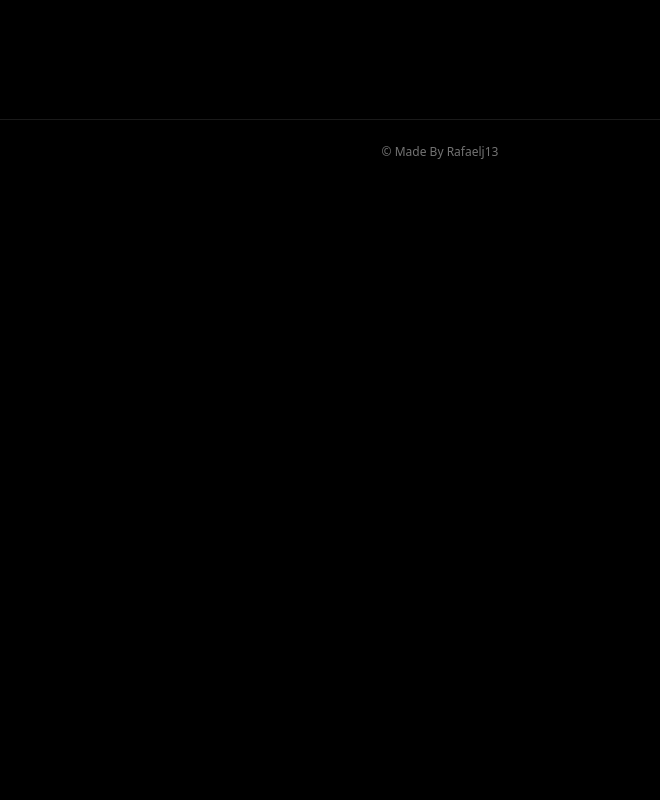
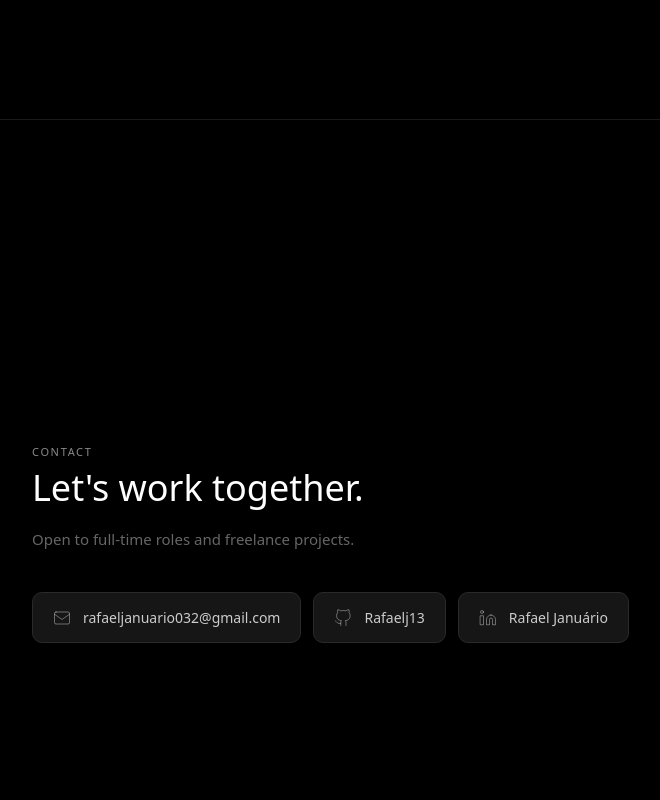
Before and after one commit to RafaelJ13/Portfolio, a React (Vite) app: page / in a window 1280 px wide. Shown: the part 1480-2280 px from the top of the page, without its empty margins (200-860 px from the left). Before the commit the page ends 1664 px from the top, so only its background shows below. Built offline with nearby package versions, Linux system fonts and the light colour scheme; no server answers.

Commit message:
feat: enhance App component with Contact section and implement scroll snapping; update About section stats dynamically

```diff
--- a/src/App.jsx
+++ b/src/App.jsx
@@ -1,24 +1,17 @@
-import Lenis from 'lenis'
-import { useEffect } from 'react';
-
 import BackgroundGrid from './Components/background/BackgroundGrid'
 import HeroSection from './Components/sections/HeroSection';
 import CustomCursor from './Components/ui/CustomCursor';
 import SiteFooter from './Components/ui/SiteFooter';
 import useCustomCursor from './hooks/useCustomCursor';
 import About from './Components/sections/About'
+import Contact from './Components/sections/Contact';
+import useScrollSnap from './hooks/useScrollSnap'
 
 function App() {
+    const SECTIONS = ['hero', 'about', 'contact']
+
     const { cursorEnabled, cursorPoint, isCursorHovering } = useCustomCursor();
-
-        useEffect(() => {
-            const lenis = new Lenis()
-            function raf(time) {
-                lenis.raf(time)
-                requestAnimationFrame(raf)
-            }
-            requestAnimationFrame(raf)
-        }, [])
+    useScrollSnap(SECTIONS)
 
     return (
         <>
@@ -35,6 +28,7 @@ function App() {
             </div>
             <div>
                 <About />
+                <Contact />
                 <SiteFooter />
             </div>
         </>
--- a/src/Components/sections/About.jsx
+++ b/src/Components/sections/About.jsx
@@ -1,21 +1,24 @@
 import useGitHubRepoCount from '../../hooks/useGithubRepoCount.js'
+import useGithubLanguageCount from '../../hooks/useGithubLanguageCount.js';
 import '../../styles/About.css'
 import techStack from '../../data/techStack.js'
 
 function About() {
+    const currYear = new Date().getFullYear();
 
     const repoCount = useGitHubRepoCount("RafaelJ13");
+    const userlangs = useGithubLanguageCount("RafaelJ13");
 
     const stats = [
-        { num: "5+", label: "Years coding" },
+        { num: (currYear-2020).toString()+"+", label: "Years coding" },
         { num: repoCount.toString(),  label: "Projects built" },
-        { num: "4",  label: "Core technologies" },
+        { num: userlangs.toString(),  label: "Core technologies" },
         { num: "PT", label: "Based in Portugal" },
     ];
 
 
     return (
-        <section id="about" className="min-h-screen snap-start flex flex-col justify-center border-b border-neutral-900">
+        <section id="about" className="min-h-screen flex flex-col justify-center border-b border-neutral-900">
             <div className="max-w-4xl w-full mx-auto px-10">
                 <p className="section-label -mb-6">About</p>
                 <div className="about-grid">
--- /dev/null
+++ b/src/Components/sections/Contact.jsx
@@ -0,0 +1,61 @@
+import '../../styles/Contact.css'
+
+function Contact() {
+    const links = [
+        {
+            label: "rafaeljanuario032@gmail.com",
+            href: "mailto:rafaeljanuario032@gmail.com",
+            icon: (
+                <svg width="18" height="18" viewBox="0 0 24 24" fill="none" stroke="white" strokeWidth="0.5" strokeLinecap="round" strokeLinejoin="round">
+                    <rect x="2" y="4" width="20" height="16" rx="2"/>
+                    <path d="M2 7l10 7 10-7"/>
+                </svg>
+            )
+        },
+        {
+            label: "Rafaelj13",
+            href: "https://github.com/Rafaelj13",
+            icon: (
+                <svg width="18" height="18" viewBox="0 0 24 24" fill="none" stroke="white" strokeWidth="0.5" strokeLinecap="round" strokeLinejoin="round">
+                    <path d="M9 19c-5 1.5-5-2.5-7-3m14 6v-3.87a3.37 3.37 0 0 0-.94-2.61c3.14-.35 6.44-1.54 6.44-7A5.44 5.44 0 0 0 20 4.77 5.07 5.07 0 0 0 19.91 1S18.73.65 16 2.48a13.38 13.38 0 0 0-7 0C6.27.65 5.09 1 5.09 1A5.07 5.07 0 0 0 5 4.77a5.44 5.44 0 0 0-1.5 3.78c0 5.42 3.3 6.61 6.44 7A3.37 3.37 0 0 0 9 18.13V22"/>
+                </svg>
+            )
+        },
+        {
+            label: "Rafael Januário",
+            href: "https://www.linkedin.com/in/rafael-januário-a145bb347",
+            icon: (
+                <svg width="18" height="18" viewBox="0 0 24 24" fill="none" stroke="white" strokeWidth="0.5" strokeLinecap="round" strokeLinejoin="round">
+                    <path d="M16 8a6 6 0 0 1 6 6v7h-4v-7a2 2 0 0 0-2-2 2 2 0 0 0-2 2v7h-4v-7a6 6 0 0 1 6-6z"/>
+                    <rect x="2" y="9" width="4" height="12"/>
+                    <circle cx="4" cy="4" r="2"/>
+                </svg>
+            )
+        },
+    ];
+
+    return (
+        <section id="contact" className="min-h-screen flex flex-col justify-center border-b border-neutral-900">
+            <div className="max-w-4xl w-full mx-auto px-10">
+                <div className="contact-grid">
+                    <div>
+                        <p className="section-label">Contact</p>
+                        <h2 className="contact-title">Let's work together.</h2>
+                        <p className="contact-sub">Open to full-time roles and freelance projects.</p>
+                    </div>
+
+                    <div className="contact-links">
+                        {links.map((l) => (
+                            <a key={l.label} href={l.href} className="contact-btn" target="_blank" rel="noreferrer">
+                                <span className="contact-icon">{l.icon}</span>
+                                {l.label}
+                            </a>
+                        ))}
+                    </div>
+                </div>
+            </div>
+        </section>
+    );
+}
+
+export default Contact;
--- a/src/Components/sections/HeroSection.jsx
+++ b/src/Components/sections/HeroSection.jsx
@@ -36,7 +36,7 @@ function HeroSection() {
   const nextIndex = (index + 1) % roles.length;
 
   return (
-    <main className='min-h-screen snap-start relative z-10 flex items-center justify-center px-6 md:px-10 overflow-hidden'>
+    <main id="hero"  className='min-h-screen relative z-10 flex items-center justify-center px-6 md:px-10 overflow-hidden'>
       <section className='mx-auto flex w-full max-w-5x1 flex-col items-center text-center'>
         <div className='inline-flex flex-col items-center'>
           <div className='mb-6 overflow-hidden whitespace-nowrap rounded-full border border-white/20 bg-white/10 px-4 py-1.5 text-center text-xs font-medium uppercase tracking-[0.24em] text-neutral-400 backdrop-blur'>
--- /dev/null
+++ b/src/hooks/useGithubLanguageCount.js
@@ -0,0 +1,43 @@
+import { useEffect, useState } from "react";
+
+function useGithubLanguageCount(username) {
+    const [languages, setLanguages] = useState([]);
+
+    useEffect(() => {
+        async function fetchLanguages() {
+            try {
+
+                const reposResponse = await fetch(
+                    `https://api.github.com/users/${username}/repos?per_page=100`,
+                    { headers: { Authorization: `Bearer ${import.meta.env.VITE_GitHubToken}` } }
+                );
+
+                const repos = await reposResponse.json();
+
+                const languageSet = new Set();
+
+
+                await Promise.all(
+                    repos.map(async (repo) => {
+                        const langResponse = await fetch(repo.languages_url, { headers: { Authorization: `Bearer ${import.meta.env.VITE_GitHubToken}` } });
+                        const langs = await langResponse.json();
+
+                        Object.keys(langs).forEach((lang) => {
+                            languageSet.add(lang);
+                        });
+                    })
+                );
+
+                setLanguages([...languageSet]);
+            } catch (error) {
+                console.error("Erro:", error);
+            }
+        }
+
+        fetchLanguages();
+    }, [username]);
+
+    return languages.length
+}
+
+export default useGithubLanguageCount;
--- a/src/hooks/useGithubRepoCount.js
+++ b/src/hooks/useGithubRepoCount.js
@@ -4,7 +4,7 @@ function useGitHubRepoCount(username) {
   const [count, setCount] = useState(0);
 
   useEffect(() => {
-    fetch(`https://api.github.com/users/${username}`)
+    fetch(`https://api.github.com/users/${username}`, { headers: { Authorization: `Bearer ${import.meta.env.VITE_GitHubToken}` } })
       .then(response => response.json())
       .then(data => setCount(data.public_repos));
   }, [username]);
--- /dev/null
+++ b/src/hooks/useScrollSnap.js
@@ -0,0 +1,63 @@
+import { useEffect } from 'react'
+import Lenis from 'lenis'
+
+function useScrollSnap(sectionIds) {
+    useEffect(() => {
+        const lenis = new Lenis()
+        const sections = sectionIds.map(id => document.getElementById(id))
+        let isScrolling = false
+
+        const scrollTo = (e, direction) => {
+            if (isScrolling) return
+            isScrolling = true
+
+            const current = sections.reduce((closest, s) => {
+                if (!s) return closest
+                const top = Math.abs(s.getBoundingClientRect().top)
+                const closestTop = Math.abs(closest.getBoundingClientRect().top)
+                return top < closestTop ? s : closest
+            })
+
+            const index = sections.indexOf(current)
+            const next = direction > 0 ? sections[index + 1] : sections[index - 1]
+
+            if (next) {
+                lenis.scrollTo(next.offsetTop, {
+                    duration: 1.2,
+                    onComplete: () => { isScrolling = false }
+                })
+            } else {
+                isScrolling = false
+            }
+        }
+
+        const handleWheel = (e) => {
+            e.preventDefault()
+            scrollTo(e, e.deltaY)
+        }
+
+
+        const handleKey = (e) => {
+            if (!['ArrowDown', 'ArrowUp'].includes(e.key)) return
+            e.preventDefault()
+            scrollTo(e, e.key === 'ArrowDown' ? 1 : -1)
+        }
+
+        window.addEventListener('wheel', handleWheel, { passive: false })
+        window.addEventListener('keydown', handleKey, { passive: false })
+
+        function raf(time) {
+            lenis.raf(time)
+            requestAnimationFrame(raf)
+        }
+        requestAnimationFrame(raf)
+
+        return () => {
+            window.removeEventListener('wheel', handleWheel)
+            window.removeEventListener('keydown', handleKey)
+            lenis.destroy()
+        }
+    }, [sectionIds])
+}
+
+export default useScrollSnap
--- /dev/null
+++ b/src/styles/Contact.css
@@ -0,0 +1,50 @@
+
+.contact-grid {
+    display: flex;
+    flex-direction: column;
+    gap: 2.5rem;
+    margin-top: 3rem;
+}
+
+.contact-title {
+    font-size: 36px;
+    font-weight: 500;
+    color: #fff;
+    margin-bottom: 0.75rem;
+}
+
+.contact-sub {
+    font-size: 15px;
+    color: #666;
+    line-height: 1.7;
+}
+
+.contact-links {
+    display: flex;
+    flex-direction: row;
+    gap: 12px;
+}
+
+.contact-btn {
+    display: flex;
+    align-items: center;
+    gap: 12px;
+    background: #161616;
+    border: 0.5px solid #2a2a2a;
+    border-radius: 10px;
+    padding: 14px 20px;
+    font-size: 14px;
+    color: #ccc;
+    text-decoration: none;
+    transition: border-color 0.2s, color 0.2s;
+}
+
+.contact-btn:hover {
+    border-color: #555;
+    color: #fff;
+}
+
+.contact-icon {
+    font-size: 16px;
+    color: #555;
+}
```
Also changed, not shown: 1 other file (tests, documents, lock files or other folders).
